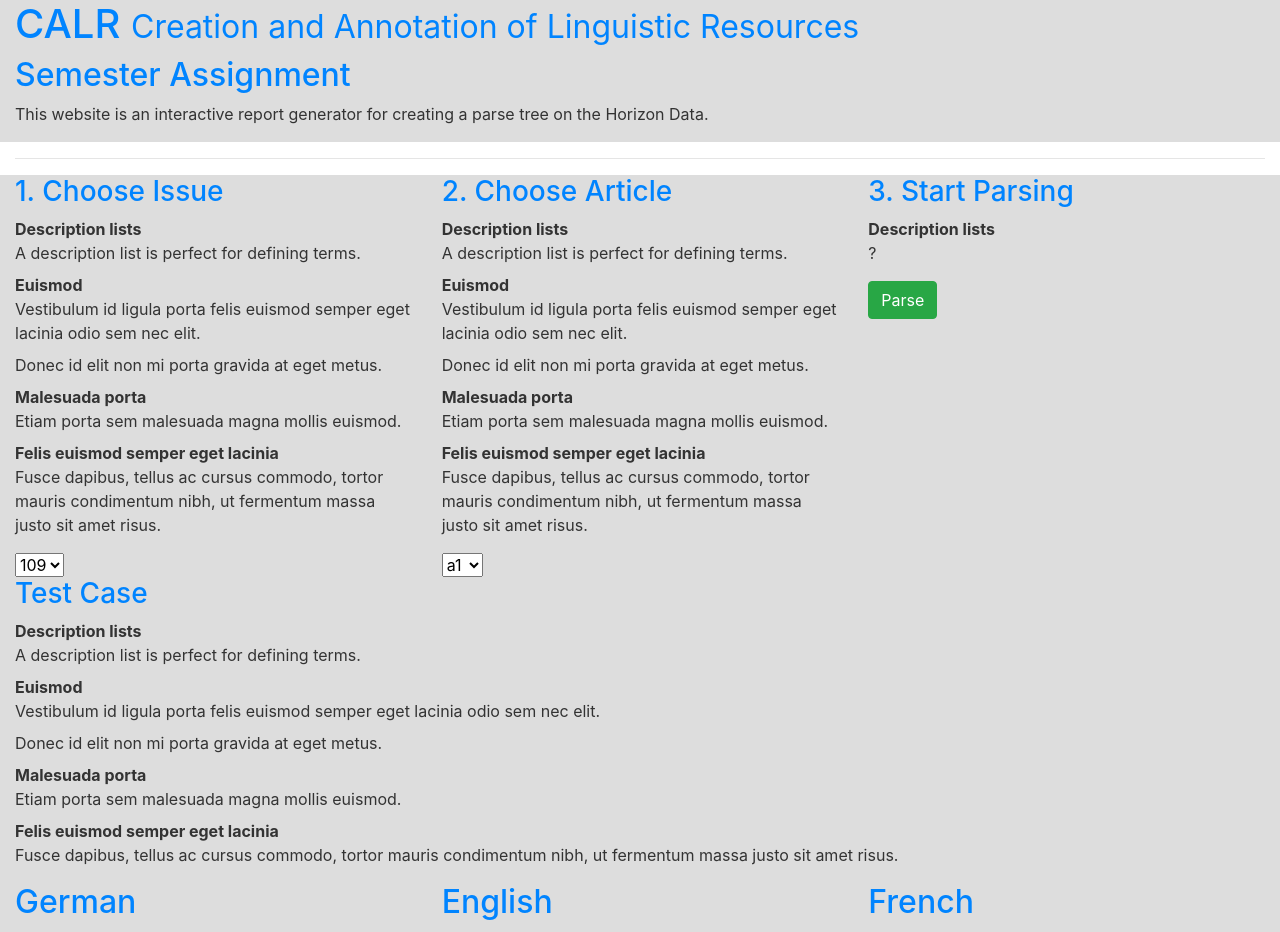
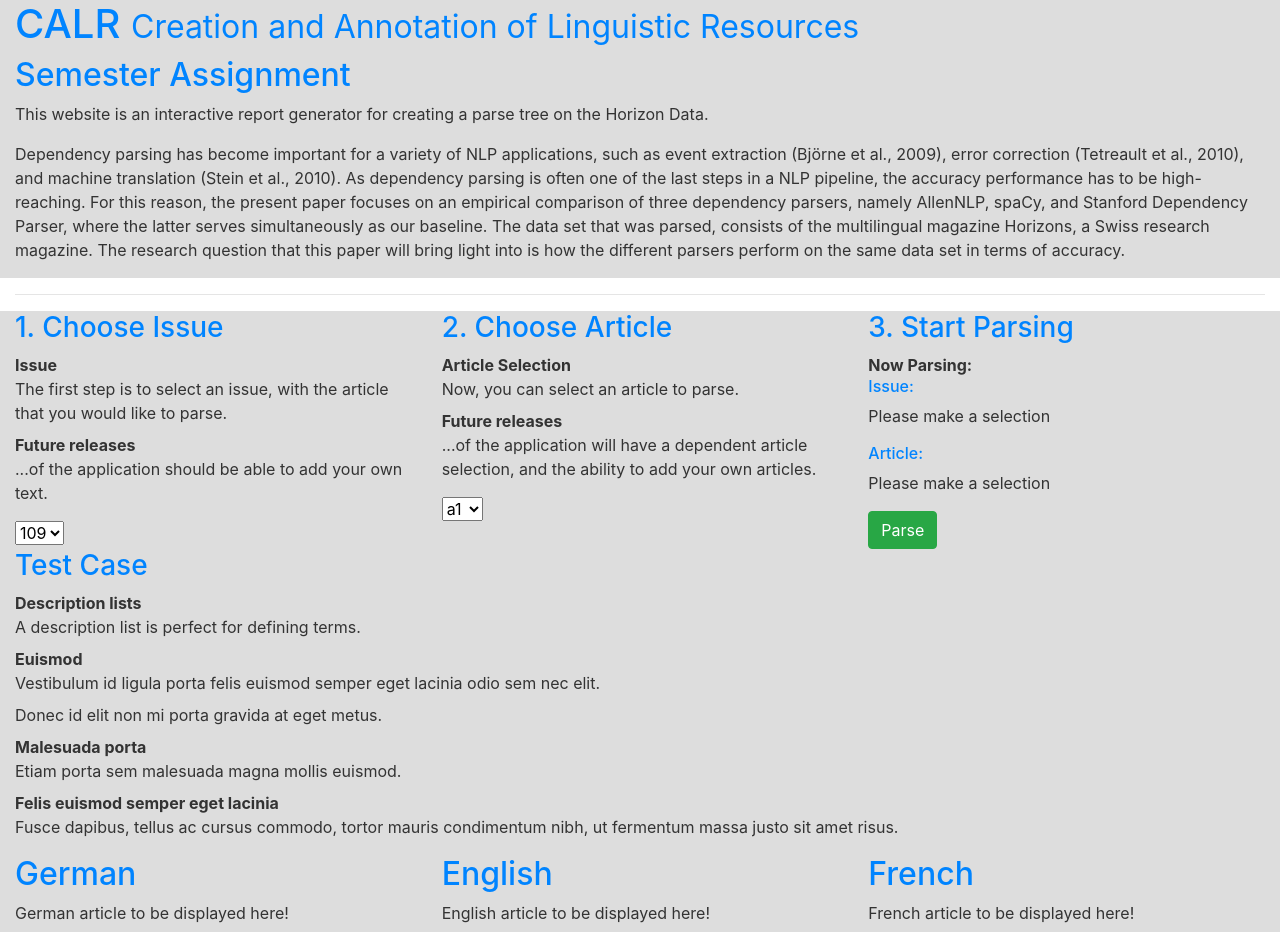
Before and after one commit to BlackSquirrelz/semester_assignment, a Flask app: page / in a window 1280 px wide. Shown: the top 932 px of the page. Run offline with Flask 2, Linux system fonts and the light colour scheme; data comes from the database, SQL or seed files in the repository; some libraries are stand-ins or nearby versions.

Commit message:
implementation of Stanford Parser and fixes

```diff
--- a/parseboard/main/routes.py
+++ b/parseboard/main/routes.py
@@ -27,8 +27,12 @@ def reporting():
     article_fr = Article.query.get(article_id + 2)
 
     #print(article_de.title, article_en.title, article_fr.title)
+    test_article_de = "Ich bin ein deutscher Satz."
+    test_article_en = "I am an English sentence."
+    test_article_fr = "Je suis une phrase française."
 
-    evaluation_scores = evaluation.evaulate_parsers(article_de, article_en, article_fr)
+    evaluation_scores = evaluation.evaulate_parsers(test_article_de, test_article_en, test_article_fr)
+    # evaluation_scores = evaluation.evaulate_parsers(article_de, article_en, article_fr)
     print(f"Those are the scores: {evaluation_scores}")
 
     return jsonify({'de': article_de.serialize(), 'en': article_en.serialize(), 'fr': article_fr.serialize(), 'evaluation_spacy': evaluation_scores, 'evaluation_allen': evaluation_scores, 'evaluation_stanford': evaluation_scores})
--- a/parseboard/templates/home.html
+++ b/parseboard/templates/home.html
@@ -14,9 +14,13 @@
 			<p>
 				This website is an interactive report generator for creating a parse tree on the Horizon Data.
 			</p>
+			<p> Dependency parsing has become important for a variety of NLP applications, such as event extraction (Björne et al., 2009), error correction (Tetreault et al., 2010), and machine translation (Stein et al., 2010). As dependency parsing is often one of the last steps in a NLP pipeline, the accuracy performance has to be high-reaching. For this reason, the present paper focuses on an empirical comparison of three dependency parsers, namely AllenNLP, spaCy, and Stanford Dependency Parser, where the latter serves simultaneously as our baseline. The data set that was parsed, consists of the multilingual magazine Horizons, a Swiss research magazine. The research question that this paper will bring light into is how the different parsers perform on the same data set in terms of accuracy.
+			</p>
 		</div>
 	</div>
 	<hr>
+	<!-- ISSUE 9: TODO: Dependent Dropdown list to be implemented -->
+	<!-- https://simpleisbetterthancomplex.com/tutorial/2018/01/29/how-to-implement-dependent-or-chained-dropdown-list-with-django.html-->
 	<div class="row">
 		<div class="col-md-4" id="select_issue">
 			<h3>
@@ -24,31 +28,16 @@
 			</h3>
 			<dl>
 				<dt>
-					Description lists
+					Issue
 				</dt>
 				<dd>
-					A description list is perfect for defining terms.
+					The first step is to select an issue, with the article that you would like to parse.
 				</dd>
 				<dt>
-					Euismod
+					Future releases
 				</dt>
 				<dd>
-					Vestibulum id ligula porta felis euismod semper eget lacinia odio sem nec elit.
-				</dd>
-				<dd>
-					Donec id elit non mi porta gravida at eget metus.
-				</dd>
-				<dt>
-					Malesuada porta
-				</dt>
-				<dd>
-					Etiam porta sem malesuada magna mollis euismod.
-				</dd>
-				<dt>
-					Felis euismod semper eget lacinia
-				</dt>
-				<dd>
-					Fusce dapibus, tellus ac cursus commodo, tortor mauris condimentum nibh, ut fermentum massa justo sit amet risus.
+					...of the application should be able to add your own text.
 				</dd>
 			</dl>
 			<div class="dropdown">
@@ -65,31 +54,16 @@
 			</h3>
 			<dl>
 				<dt>
-					Description lists
+					Article Selection
 				</dt>
 				<dd>
-					A description list is perfect for defining terms.
+					Now, you can select an article to parse.
 				</dd>
 				<dt>
-					Euismod
+					Future releases
 				</dt>
 				<dd>
-					Vestibulum id ligula porta felis euismod semper eget lacinia odio sem nec elit.
-				</dd>
-				<dd>
-					Donec id elit non mi porta gravida at eget metus.
-				</dd>
-				<dt>
-					Malesuada porta
-				</dt>
-				<dd>
-					Etiam porta sem malesuada magna mollis euismod.
-				</dd>
-				<dt>
-					Felis euismod semper eget lacinia
-				</dt>
-				<dd>
-					Fusce dapibus, tellus ac cursus commodo, tortor mauris condimentum nibh, ut fermentum massa justo sit amet risus.
+					...of the application will have a dependent article selection, and the ability to add your own articles.
 				</dd>
 			</dl>
 			<div class="dropdown">
@@ -106,10 +80,11 @@
 			</h3>
 			<dl>
 				<dt>
-					Description lists
+					Now Parsing:
 				</dt>
-				<dd id="result">
-					?
+				<dd id="now_parsing">
+					<h6>Issue:</h6><p id="now_parsing_issue">Please make a selection</p>
+					<h6>Article:</h6><p id="now_parsing_article">Please make a selection</p>
 				</dd>
 			</dl>
 			<button id="btn_parse" type="button" class="btn btn-success">
--- a/parseboard/templates/layout.html
+++ b/parseboard/templates/layout.html
@@ -20,7 +20,14 @@
   $(function() {
     $('#btn_parse').bind('click', function() {
         issue_id = $('select[id=dropdownMenuButtonIssue]').val()
+        issue_text = $('select[id=dropdownMenuButtonIssue]').text()
+
+        article_text = $('select[id=dropdownMenuButtonArticle]').text()
         article_id = $('select[id=dropdownMenuButtonArticle]').val()
+
+        $('#now_parsing_issue').text(issue_text);
+        $('#now_parsing_article').text(article_text);
+
         console.log("The user selected " + String(issue_id) + " and, " + String(article_id) + ".");
       $.getJSON(
         $SCRIPT_ROOT + "_report",
@@ -40,19 +47,19 @@
             // Uncomment the lines when a parser is implemented
 
             // Stanford Parser
-            $('#stanford_de').text(data.evaluation_stanford.de);
-            $('#stanford_en').text(data.evaluation_stanford.en);
-            $('#stanford_fr').text(data.evaluation_stanford.fr);
+            $('#stanford_de').text(data.evaluation_stanford.de_stan);
+            $('#stanford_en').text(data.evaluation_stanford.en_stan);
+            $('#stanford_fr').text(data.evaluation_stanford.fr_stan);
 
             // Allen Parser
-            $('#allen_de').text(data.evaluation_allen.de);
-            $('#allen_en').text(data.evaluation_allen.en);
-            $('#allen_fr').text(data.evaluation_allen.fr);
+            $('#allen_de').text(data.evaluation_allen.de_allen);
+            $('#allen_en').text(data.evaluation_allen.en_allen);
+            $('#allen_fr').text(data.evaluation_allen.fr_allen);
 
             // Spacy Parser
-            $('#spacy_de').text(data.evaluation_spacy.de);
-            $('#spacy_en').text(data.evaluation_spacy.en);
-            $('#spacy_fr').text(data.evaluation_spacy.fr);
+            $('#spacy_de').text(data.evaluation_spacy.de_spacy);
+            $('#spacy_en').text(data.evaluation_spacy.en_spacy);
+            $('#spacy_fr').text(data.evaluation_spacy.fr_spacy);
 
 
         }
@@ -64,6 +71,10 @@
 </head>
 <body>
     {% block content %}{% endblock %}
+    {% block footer %}
+        &copy; Copyright 2020 by <a href="http://domain.invalid/"></a>.
+    {% endblock %}
+
     <!-- Optional JavaScript -->
     <!-- jQuery first, then Popper.js, then Bootstrap JS -->
     <script src="https://ajax.googleapis.com/ajax/libs/jquery/3.5.1/jquery.min.js"></script>
```
Also changed, not shown: parseboard/parsers/evaluation.py (+25 -10 lines), parseboard/parsers/spacyparser.py (+4 -5 lines), parseboard/parsers/stanford.py (+39 -0 lines), requirements.txt (+17 -0 lines).
